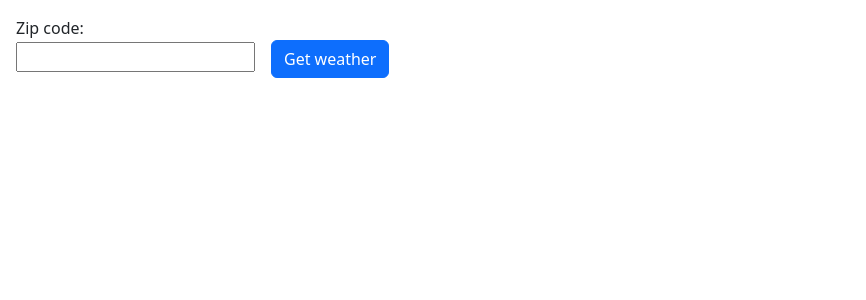
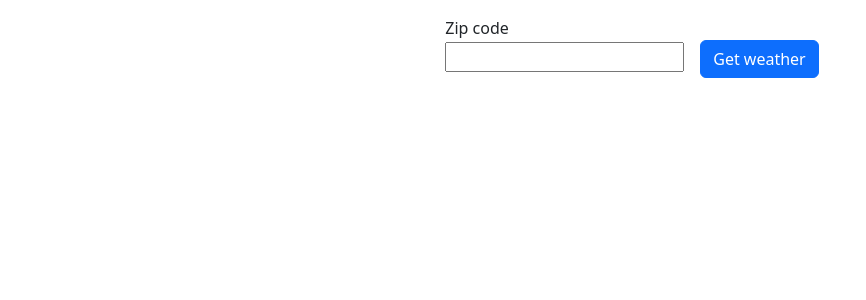
Before and after one commit to big-charter/basic-weather, a Next.js app in the folder src/client/basic-weather-client/: page / in a window 1280 px wide. Shown: the top 300 px of the page, without its empty margins (0-866 px from the left). Built offline with nearby package versions, Linux system fonts and the light colour scheme.

Commit message:
Better display basic data

```diff
--- a/src/client/basic-weather-client/src/pages/index.tsx
+++ b/src/client/basic-weather-client/src/pages/index.tsx
@@ -88,9 +88,10 @@ export default function Home() {
         <link rel="manifest" href="favicon_io/site.webmanifest"></link>
       </Head>
       <main className="p-3">
+        <div className="d-flex flex-column align-items-center">
           <div>
             <form onSubmit={handleSubmit}>
-            <label htmlFor="zipCode">Zip code:</label>
+              <label htmlFor="zipCode">Zip code</label>
               <div className="form-group">
                 <input
                   type="text"
@@ -105,7 +106,7 @@ export default function Home() {
             </form>
           </div>
 
-        <div>
+          <div className="mt-3">
             {weatherData && (
               <div>
                 <h2>Weather forecast for {zipCode}</h2>
@@ -113,6 +114,7 @@ export default function Home() {
               </div>
             )}
           </div>
+        </div>
       </main>
     </>
   );
```
Lines whose indentation alone changed are shown as unchanged.
